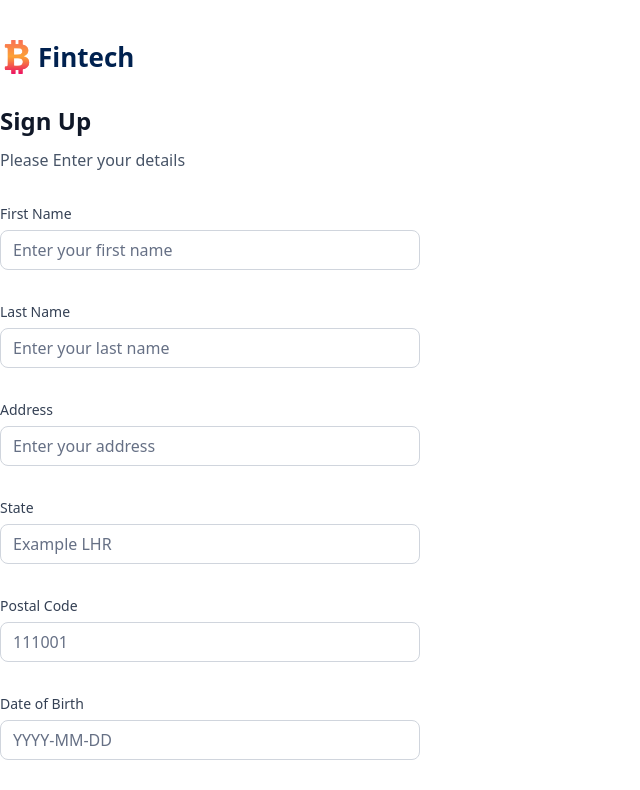
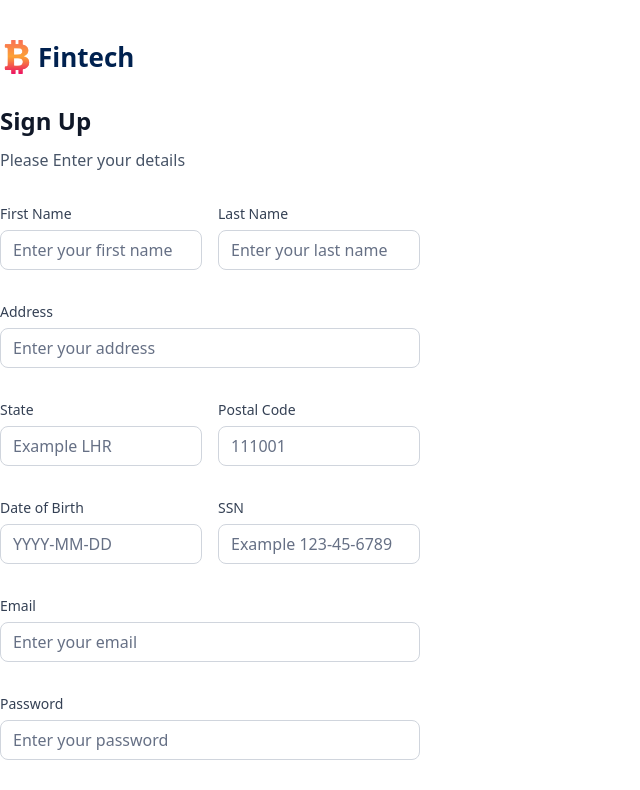
Before and after one commit to ahmarshahid/FinTracker, a Next.js app: page /sign-up in a window 1280 px wide. Shown: the top 790 px of the page, without its empty margins (0-640 px from the left). Built offline with nearby package versions, Linux system fonts and the light colour scheme.

Commit message:
Custom Components updated

```diff
--- a/components/AuthForm.tsx
+++ b/components/AuthForm.tsx
@@ -62,6 +62,9 @@ const AuthForm = ({ type }: { type: string }) => {
             {type === 'sign-up' && (
               <>
 
+              <div className = "flex gap-4">
+
+
               <CustomInput control={form.control} name="firstName"
               Label="First Name" placeholder="Enter your first name"
               type="text" />
@@ -70,11 +73,15 @@ const AuthForm = ({ type }: { type: string }) => {
               Label="Last Name" placeholder="Enter your last name"
               type="text" />
 
+              </div>
+
+
               <CustomInput control={form.control} name="address1"
               Label="Address" placeholder="Enter your address"
               type="text" />
 
 
+              <div className = "flex gap-4">
               <CustomInput control={form.control} name="state"
               Label="State" placeholder="Example LHR"
               type="text" />
@@ -83,6 +90,9 @@ const AuthForm = ({ type }: { type: string }) => {
               Label="Postal Code" placeholder="111001"
               type="text" />
 
+              </div>
+
+                <div className = "flex gap-4">
               <CustomInput control={form.control} name="dateOfBirth"
               Label="Date of Birth" placeholder="YYYY-MM-DD"
               type="text" />
@@ -90,6 +100,7 @@ const AuthForm = ({ type }: { type: string }) => {
               <CustomInput control={form.control} name="ssn"
               Label="SSN" placeholder="Example 123-45-6789"
               type="text" />
+              </div>
 
               </>
             )}
```
